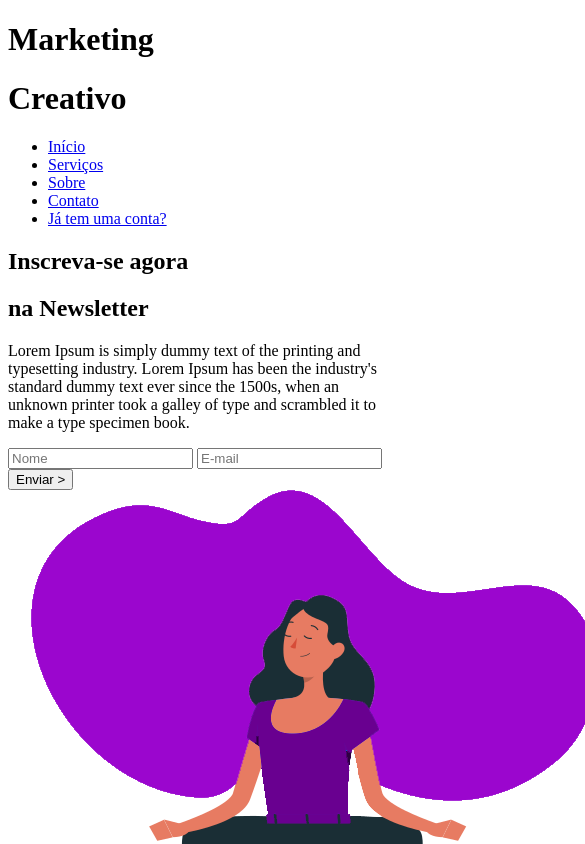
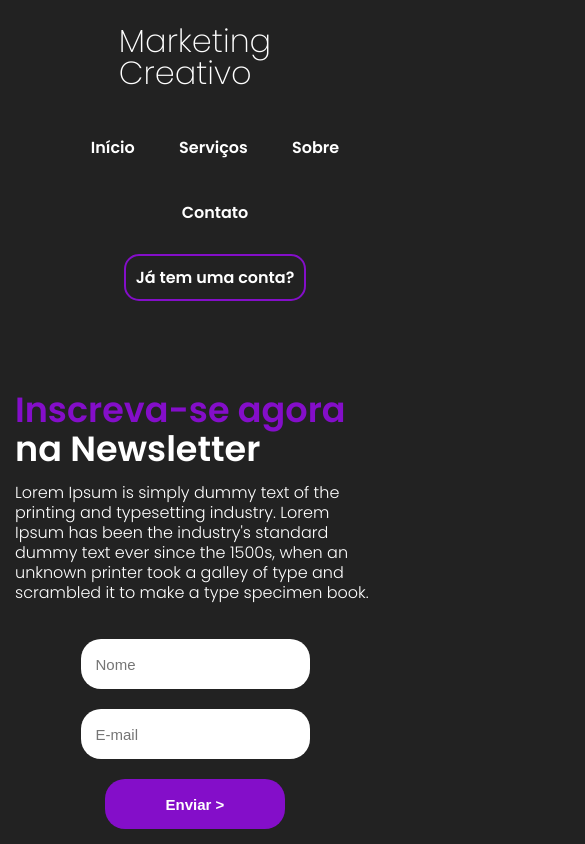
Before and after one commit to CarolMaiaP/purple-landing-page, a plain HTML site: page index.html in a window 390 px wide. Shown: the top 844 px of the page, 585 px wide, since content can reach past the window. Drawn offline with Linux system fonts and the light colour scheme.

Commit message:
Project style created

```diff
--- a/index.html
+++ b/index.html
@@ -4,6 +4,7 @@
   <meta charset="UTF-8">
   <meta http-equiv="X-UA-Compatible" content="IE=edge">
   <meta name="viewport" content="width=device-width, initial-scale=1.0">
+  <link rel="stylesheet" href="style/style.css">
   <title>Purple LP</title>
   <style>
     @import url('https://fonts.googleapis.com/css2?family=Poppins:wght@200;300;400;500;600;700&display=swap');
--- /dev/null
+++ b/style/style.css
@@ -0,0 +1,144 @@
+body{
+  color: #fff;
+  background-color: rgb(34, 34, 34);
+  font-family: 'Poppins', sans-serif;
+  max-width: 1200px;
+  margin: 0 auto;
+  padding: 15px;
+}
+
+header{
+  display: flex;
+  flex-direction: row;
+  justify-content: space-between;
+  align-items: center;
+}
+
+.title{
+  flex-direction: column;
+  line-height: 10px;
+}
+
+li{
+  list-style: none;
+  display: inline-block;
+  margin: 20px;
+}
+
+.menu a{
+  color: #fff;
+  text-decoration: none;
+  font-weight: 600;
+}
+
+.menu a:hover{
+  color: rgb(132, 14, 201);
+  transition: 0.3s all;
+}
+
+.menu #inscreva-se-bnt{
+  border: 2px solid rgb(132, 14, 201);
+  padding: 10px;
+  border-radius: 15px;
+}
+
+.menu #inscreva-se-bnt:hover{
+  background-color: rgb(132, 14, 201);
+  color: #fff;
+}
+
+h1{
+  font-weight: 200;
+}
+
+main{
+  display: flex;
+  flex-direction: row;
+  margin-top: 50px;
+}
+
+h2{
+  font-size: 56px;
+  line-height: 10px;
+  font-weight: 600;
+}
+
+span{
+  color: rgb(132, 14, 201);
+}
+
+.principal-text{
+  max-width: 500px;
+  line-height: 20px;
+  font-weight: 300;
+}
+
+.purple-woman{
+  width: 580px;
+}
+
+form{
+  display: flex;
+  flex-direction: column;
+  width: 70%;
+}
+
+form [type="submit"]{
+  height: 50px;
+  width: 50%;
+  background-color: rgb(132, 14, 201);
+  color: #fff;
+  font-weight: 700;
+}
+
+form [type="submit"]:hover{
+  cursor: pointer;
+}
+
+input{
+  margin-top: 20px;
+  height: 20px;
+  padding: 15px;
+  border-radius: 20px;
+  border: none;
+  font-size: 15px;
+}
+
+@media(max-width: 760px) {
+  header{
+    flex-direction: column;
+  }
+
+  main{
+    flex-direction: column;
+  }
+
+  h2{
+    font-size: 35px;
+
+  }
+
+  form{
+    margin: 0 auto;
+    width: 100%;
+  }
+
+  input{
+    align-self: center;
+  }
+
+  article {
+    width: 100%;
+    display: flex;
+    justify-content: center;
+  }
+
+  .purple-woman {
+    margin-top: 60px;
+    width: 340px;
+  }
+
+  ul{
+    text-align: center;
+  }
+}
```
